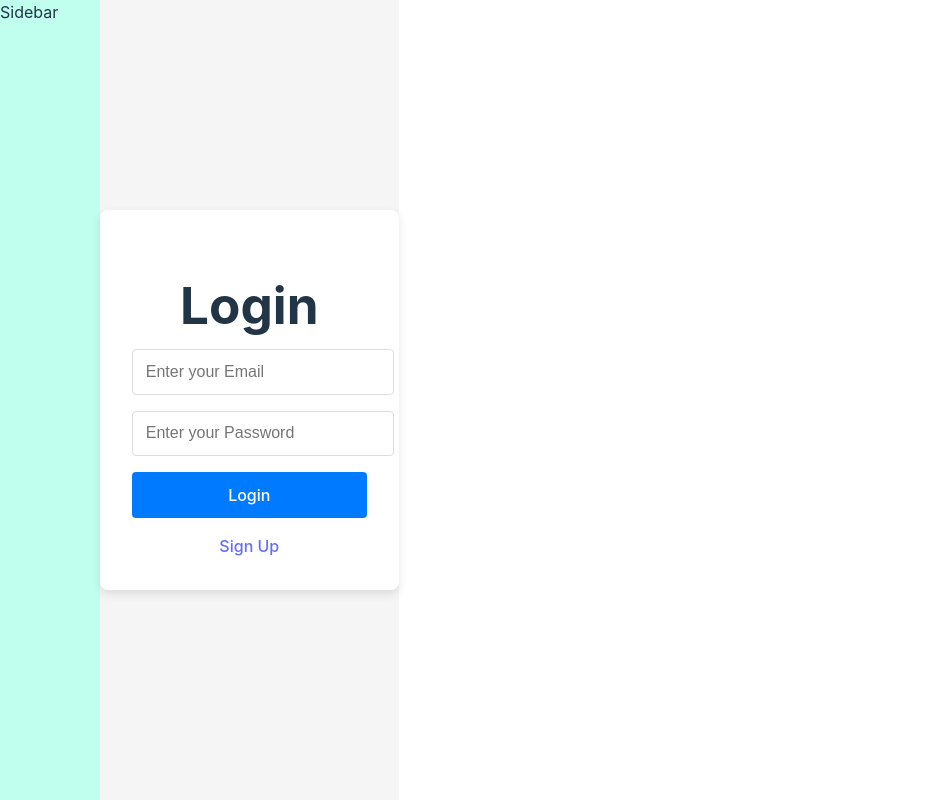
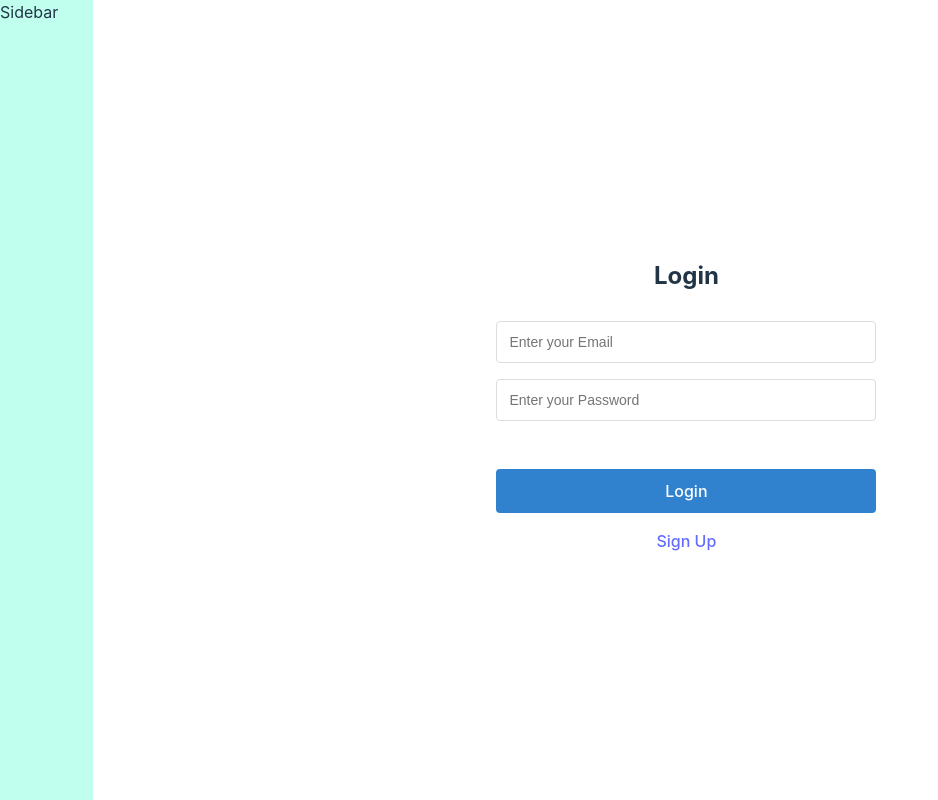
Before and after one commit to chamomileTee/map_post, a React (Vite) app: page /login in a window 1280 px wide. Shown: the whole page, without its empty margins (0-938 px from the left). Built offline with nearby package versions, Linux system fonts and the light colour scheme.

Commit message:
style: login.module.css 수정

```diff
--- a/src/pages/Login/Login.module.css
+++ b/src/pages/Login/Login.module.css
@@ -1,45 +1,47 @@
 .pageWrapper {
+    width: 100%;
+    height: 100vh;
     display: flex;
     justify-content: center;
     align-items: center;
-    height: 100vh;
-    background-color: #f5f5f5;
 }
 
 .loginContainer {
-    background: #fff;
-    padding: 2rem;
-    border-radius: 8px;
-    box-shadow: 0 4px 10px rgba(0, 0, 0, 0.1);
-    width: 100%;
-    max-width: 400px;
+    width: 460px;
+    padding: 40px;
+    box-sizing: border-box;
 }
 
 .title {
+    font-size: 24px;
+    font-weight: bold;
+    margin-bottom: 32px;
     text-align: center;
-    margin-bottom: 1rem;
 }
 
 .formGroup {
-    margin-bottom: 1rem;
+    margin-bottom: 16px;
+    width: 100%;
 }
 
 .input {
     width: 100%;
-    padding: 0.8rem;
+    padding: 12px;
     border: 1px solid #ddd;
     border-radius: 4px;
-    font-size: 1rem;
+    font-size: 14px;
+    box-sizing: border-box;
 }
 
 .button {
     width: 100%;
-    padding: 0.8rem;
-    background: #007bff;
-    color: #fff;
+    padding: 12px;
+    background: #3182ce;
+    color: white;
     border: none;
     border-radius: 4px;
-    font-size: 1rem;
+    font-size: 16px;
+    margin-top: 32px;
     cursor: pointer;
 }
 
@@ -49,11 +51,11 @@
 
 .error {
     color: red;
-    font-size: 0.9rem;
-    margin-bottom: 1rem;
+    font-size: 16px;
+    margin-bottom: 16px;
 }
 
 .signUpLink {
     text-align: center;
-    margin-top: 1rem;
+    margin-top: 16px;
 }
```
